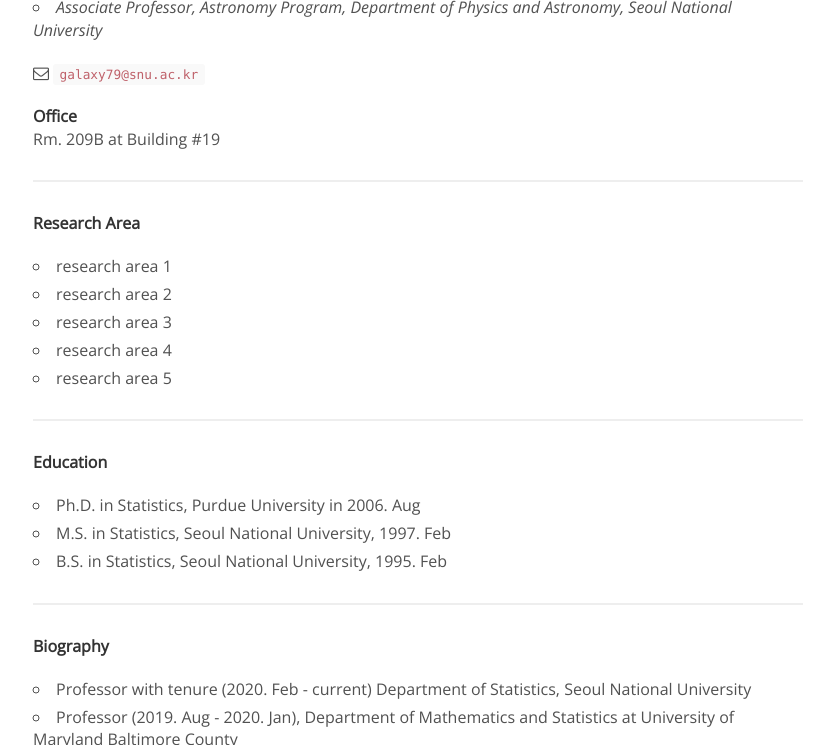
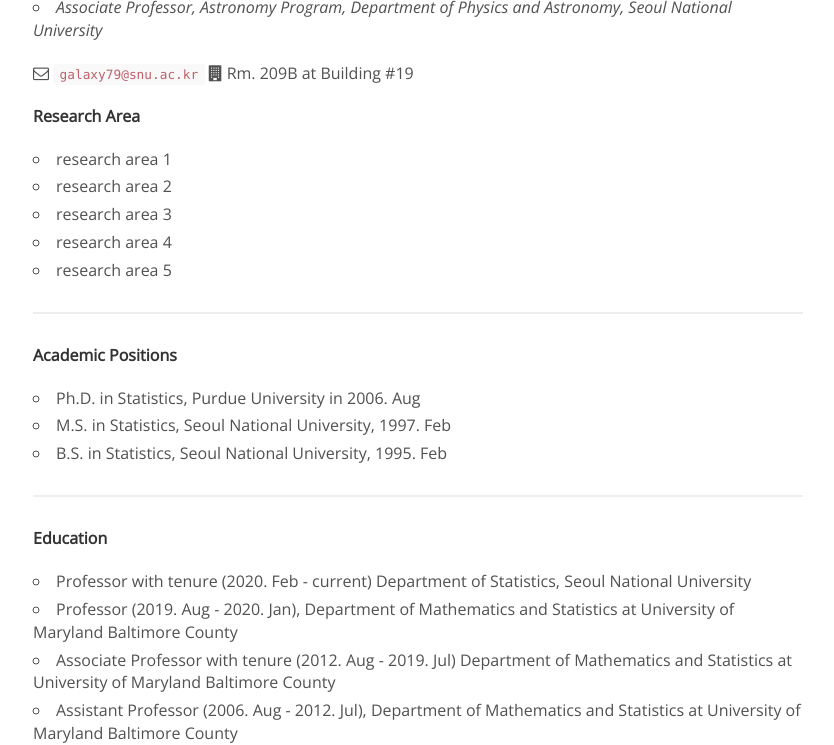
Before and after one commit to exgalcos/exgalcos.github.io, a Jekyll site: the page built from _people/hoseong_hwang.md, in a window 1280 px wide and 900 px high, scrolled down 236 px, cut to the strip 155-900 px from the top of the window. Shown: the whole strip, without its empty margins (222-1056 px from the left). Built offline with Jekyll 4.4.1, drawn with Linux system fonts in a browser that asks for light colours; nearby versions of some CDN libraries; comment, search, counter and statistics services are not loaded.

Commit message:
Update hoseong_hwang.md

```diff
--- a/_people/hoseong_hwang.md
+++ b/_people/hoseong_hwang.md
@@ -9,11 +9,7 @@
 - _Associate Professor, Astronomy Program, Department of Physics and Astronomy,  Seoul National University_<br>
 
 <i class="fa fa-envelope-o"></i> `galaxy79@snu.ac.kr`
-
-**Office**<br>
-Rm. 209B at Building #19 <br>
-
-<hr>
+<i class="fa fa-building"></i> Rm. 209B at Building #19 <br>
 
 **Research Area**<br>
 * research area 1<br>
@@ -24,14 +20,14 @@
 
 <hr>
 
-**Education**<br>
+**Academic Positions**<br>
 * Ph.D. in Statistics, Purdue University in 2006. Aug <br>
 * M.S. in Statistics, Seoul National University, 1997. Feb <br>
 * B.S. in Statistics, Seoul National University, 1995. Feb <br>
 
 <hr>
 
-**Biography**<br>
+**Education**<br>
 * Professor with tenure (2020. Feb - current)  Department of Statistics, Seoul National University<br>
 * Professor (2019. Aug - 2020. Jan), Department of Mathematics and Statistics at University of Maryland Baltimore County<br>
 * Associate Professor with tenure (2012. Aug - 2019. Jul)   Department of Mathematics and Statistics at University of Maryland Baltimore County<br>
```
